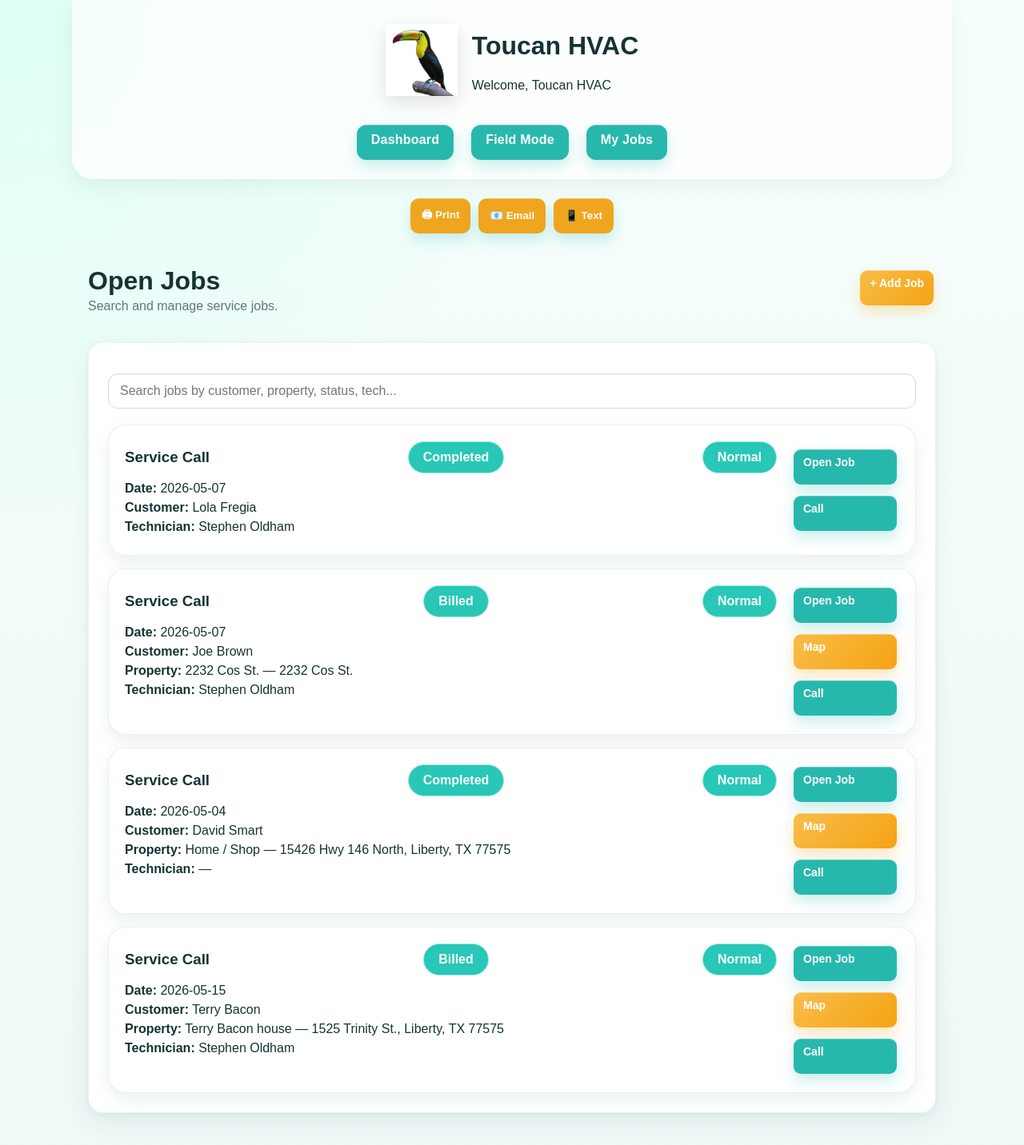
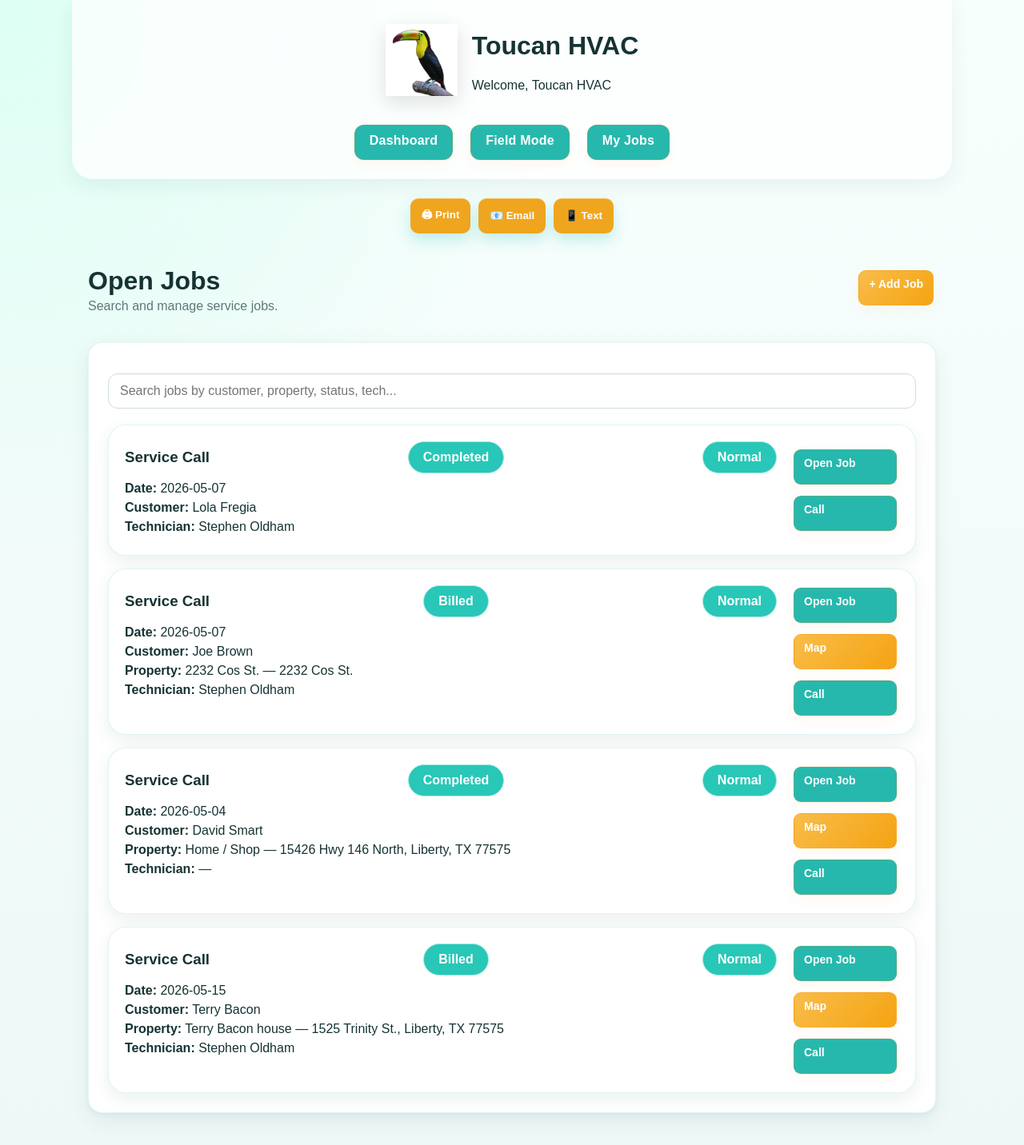
Before and after one commit to mroldham/toucan-hvac, a Flask app: page /service-jobs in a window 1280 px wide. Shown: the top 1432 px of the page at 80% size. Run offline with Flask 3, Linux system fonts and the light colour scheme; data comes from the database, SQL or seed files in the repository.

Commit message:
Add subtle toucan beak accent to buttons

```diff
--- a/static/style.css
+++ b/static/style.css
@@ -3061,3 +3061,13 @@ textarea:focus {
   background:#f4a300 !important;
   margin-top:8px;
 }
+
+/* TOUCAN BEAK ACCENT — subtle, reversible */
+body:not(.login-page) a.action-btn:not([href*="login"]),
+body:not(.login-page) button.action-btn,
+body:not(.login-page) .nav-pill:not([href*="login"]) {
+  border: 1px solid rgba(255, 132, 0, 0.20) !important;
+  box-shadow:
+    0 0 0 1px rgba(255, 132, 0, 0.045),
+    0 6px 16px rgba(255, 132, 0, 0.055) !important;
+}
```
